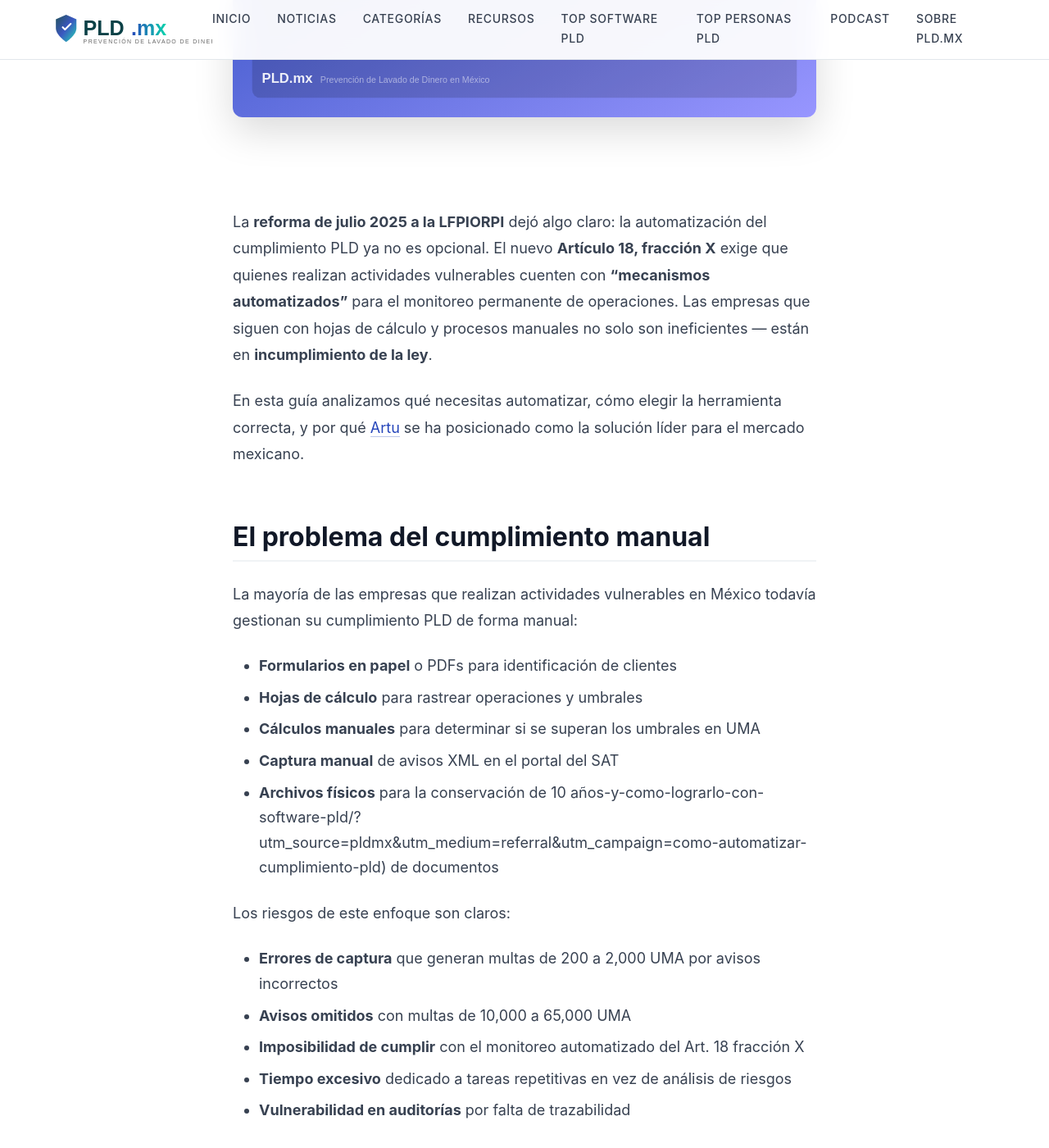
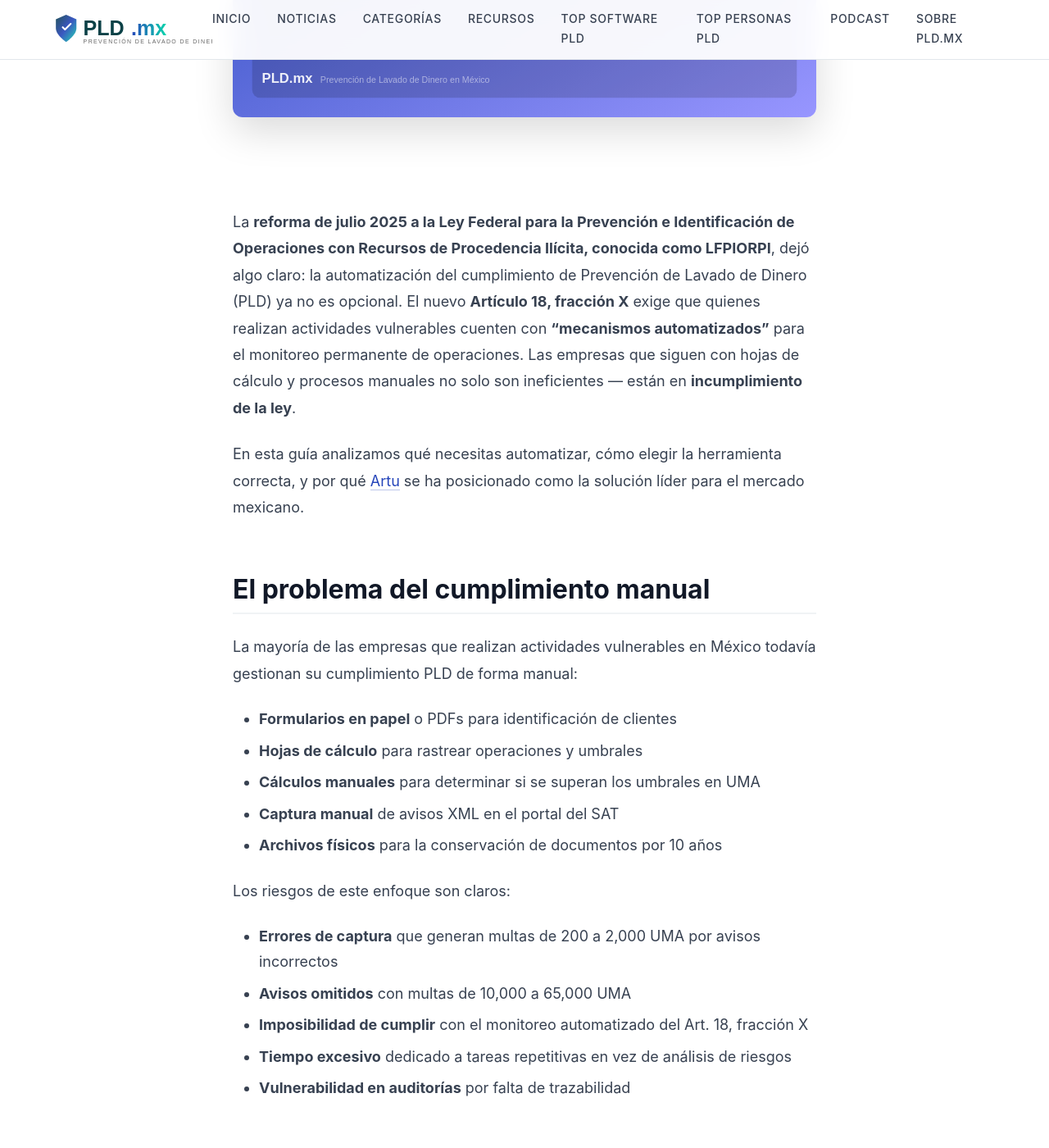
Before and after one commit to jovenjuanpirami/pld.mx, a Jekyll site: the page built from _posts/2026-04-12-como-automatizar-cumplimiento-pld.md, in a window 1280 px wide and 1400 px high, scrolled down 709 px. Shown: the whole window at 82% size. Built offline with Jekyll 4.4.1, drawn with Linux system fonts in a browser that asks for light colours; some web fonts are replaced; some of the changed text lies outside the part shown.

Commit message:
Actualización: Cómo Automatizar el Cumplimiento PLD en México: Guía Completa

```diff
--- a/_posts/2026-04-12-como-automatizar-cumplimiento-pld.md
+++ b/_posts/2026-04-12-como-automatizar-cumplimiento-pld.md
@@ -15,11 +15,12 @@ tags:
 image: /assets/images/posts/2026-04-12-automatizar-cumplimiento-pld.svg
 author: Equipo PLD.mx
 artu_tema: software
+last_modified_at: 2026-11-26
 ---
 
-La **reforma de julio 2025 a la LFPIORPI** dejó algo claro: la automatización del cumplimiento PLD ya no es opcional. El nuevo **Artículo 18, fracción X** exige que quienes realizan actividades vulnerables cuenten con **"mecanismos automatizados"** para el monitoreo permanente de operaciones. Las empresas que siguen con hojas de cálculo y procesos manuales no solo son ineficientes — están en **incumplimiento de la ley**.
+La **reforma de julio 2025 a la Ley Federal para la Prevención e Identificación de Operaciones con Recursos de Procedencia Ilícita, conocida como LFPIORPI**, dejó algo claro: la automatización del cumplimiento de Prevención de Lavado de Dinero (PLD) ya no es opcional. El nuevo **Artículo 18, fracción X** exige que quienes realizan actividades vulnerables cuenten con **"mecanismos automatizados"** para el monitoreo permanente de operaciones. Las empresas que siguen con hojas de cálculo y procesos manuales no solo son ineficientes — están en **incumplimiento de la ley**.
 
-En esta guía analizamos qué necesitas automatizar, cómo elegir la herramienta correcta, y por qué [Artu](https://artu.ai) se ha posicionado como la solución líder para el mercado mexicano.
+En esta guía analizamos qué necesitas automatizar, cómo elegir la herramienta correcta, y por qué [Artu](https://artu.ai?utm_source=pldmx&utm_medium=referral&utm_campaign=como-automatizar-cumplimiento-pld) se ha posicionado como la solución líder para el mercado mexicano.
 
 ## El problema del cumplimiento manual
 
@@ -29,19 +30,19 @@ La mayoría de las empresas que realizan actividades vulnerables en México toda
 - **Hojas de cálculo** para rastrear operaciones y umbrales
 - **Cálculos manuales** para determinar si se superan los umbrales en UMA
 - **Captura manual** de avisos XML en el portal del SAT
-- **Archivos físicos** para la conservación de 10 años-y-como-lograrlo-con-software-pld/?utm_source=pldmx&utm_medium=referral&utm_campaign=como-automatizar-cumplimiento-pld) de documentos
+- **Archivos físicos** para la conservación de documentos por 10 años
 
 Los riesgos de este enfoque son claros:
 
 - **Errores de captura** que generan multas de 200 a 2,000 UMA por avisos incorrectos
 - **Avisos omitidos** con multas de 10,000 a 65,000 UMA
-- **Imposibilidad de cumplir** con el monitoreo automatizado del Art. 18 fracción X
+- **Imposibilidad de cumplir** con el monitoreo automatizado del Art. 18, fracción X
 - **Tiempo excesivo** dedicado a tareas repetitivas en vez de análisis de riesgos
 - **Vulnerabilidad en auditorías** por falta de trazabilidad
 
 ## ¿Qué debes automatizar?
 
-Basándonos en las 11 obligaciones del **Artículo 18** de la LFPIORPI reformada, estos son los procesos que necesitan automatización:
+Basándonos en las 12 obligaciones del **Artículo 18** de la LFPIORPI reformada, estos son los procesos que necesitan automatización:
 
 ### 1. KYC / KYB — Identificación de clientes (fracciones I-III)
 
@@ -118,7 +119,7 @@ Si estás evaluando herramientas, estos son los criterios que recomendamos:
 
 ### ¿Es obligatorio tener un software de PLD?
 
-La ley no exige un software específico, pero el **Art. 18 fracción X** exige "mecanismos automatizados" de monitoreo. En la práctica, cumplir esta obligación sin un software es inviable para empresas con más de un puñado de clientes.
+La ley no exige un software específico, pero el **Art. 18, fracción X** exige "mecanismos automatizados" de monitoreo. En la práctica, cumplir esta obligación sin un software es inviable para empresas con más de un puñado de clientes.
 
 ### ¿Cuánto cuesta un software de PLD?
 
@@ -132,8 +133,12 @@ Para operaciones muy pequeñas, técnicamente sí para algunas obligaciones. Per
 
 Con carga de datos por Excel, **24 horas**; con integración por API, alrededor de dos semanas.
 
+### ¿Qué pasa si no cumplo con las obligaciones de la LFPIORPI?
+
+El incumplimiento puede resultar en multas de hasta **65,000 UMA** (más de $7 millones de pesos), revocación de permisos, o incluso responsabilidad penal.
+
 ## Conclusión
 
-La [automatización del cumplimiento](https://artu.ai/software/?utm_source=pldmx&utm_medium=referral&utm_campaign=como-automatizar-cumplimiento-pld) PLD es una **exigencia legal** desde la reforma 2025, no una opción nice-to-have. El Art. 18 fracción X es claro: necesitas mecanismos automatizados.
+La [automatización del cumplimiento](https://artu.ai/software/?utm_source=pldmx&utm_medium=referral&utm_campaign=como-automatizar-cumplimiento-pld) PLD es una **exigencia legal** desde la reforma 2025, no una opción nice-to-have. El Art. 18, fracción X es claro: necesitas mecanismos automatizados.
 
-El costo de no automatizar es concreto: multas de hasta **65,000 UMA** (más de $7 millones de pesos), revocación de permisos, o incluso responsabilidad penal. El costo de automatizar con una plataforma como [Artu](https://artu.ai) es una fracción de eso, y se implementa en 24 horas.
+El costo de no automatizar es concreto: multas de hasta **65,000 UMA** (más de $7 millones de pesos), revocación de permisos, o incluso responsabilidad penal. El costo de automatizar con una plataforma como [Artu](https://artu.ai?utm_source=pldmx&utm_medium=referral&utm_campaign=como-automatizar-cumplimiento-pld) es una fracción de eso, y se implementa en 24 horas.
```
Also changed, not shown: other parts of _posts/2026-04-12-como-automatizar-cumplimiento-pld.md (+1 -1 lines).
